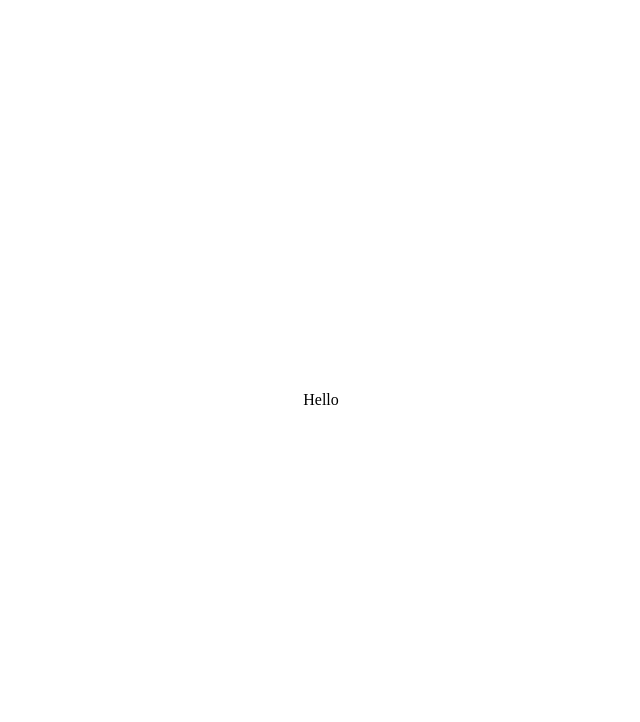
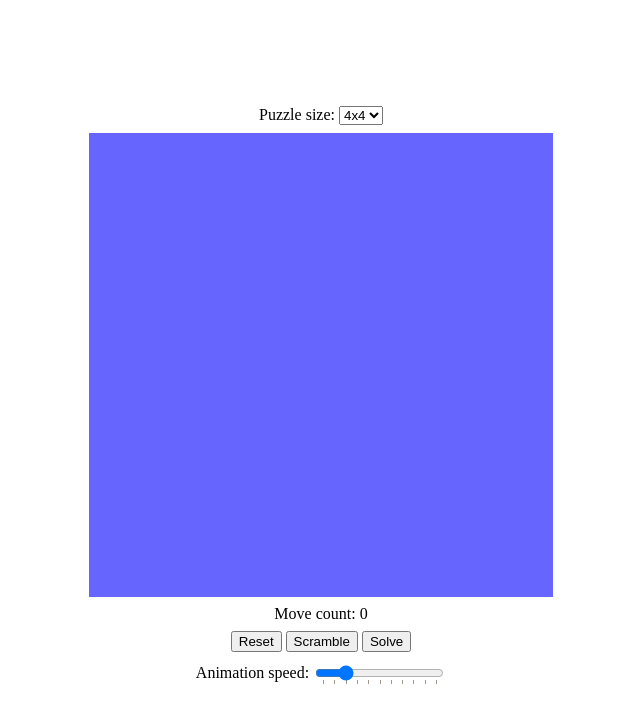
Before and after one commit to taylorjg/sliding-puzzle-react, a React (Create React App) app: page / in a window 1280 px wide. Shown: the top 722 px of the page, without its empty margins (319-959 px from the left). Built offline with nearby package versions, Linux system fonts and the light colour scheme.

Commit message:
Layout (1)

```diff
--- a/public/index.html
+++ b/public/index.html
@@ -17,6 +17,11 @@
       padding: 0;
       width: 100%;
       height: 100%;
+    }
+
+    #root {
+      width: 100%;
+      height: 100%;
       display: flex;
       align-items: center;
       justify-content: center;
--- a/src/App.tsx
+++ b/src/App.tsx
@@ -1,9 +1,121 @@
-function App() {
+import styled from "styled-components"
+
+const MainContent = styled.div`
+  width: 480px;
+  height: 100%;
+  display: flex;
+  flex-direction: column;
+  align-items: center;
+  justify-content: center;
+`
+
+const PuzzleSize = () => {
   return (
     <div>
-      Hello
+      <span>Puzzle size:</span>
+      &nbsp;
+      <select>
+        <option>3x3</option>
+        <option selected>4x4</option>
+      </select>
     </div>
   )
 }
 
+const PuzzleOuter = styled.div`
+  width: 100%;
+  padding-bottom: 100%;
+  position: relative;
+`
+
+const PuzzleInner = styled.div`
+  position: absolute;
+  left: .5rem;
+  right: .5rem;
+  top: .5rem;
+  bottom: .5rem;
+  background: #66F;
+`
+
+const StyledPanel1 = styled.div`
+  width: 100%;
+  display: flex;
+  flex-direction: column;
+  align-items: center;
+  justify-content: center;
+`
+
+const Panel1 = () => {
+  return (
+    <StyledPanel1>
+      <PuzzleSize />
+      <PuzzleOuter>
+        <PuzzleInner />
+      </PuzzleOuter>
+    </StyledPanel1>
+  )
+}
+
+const StyledPanelRow = styled.div`
+  display: flex;
+  align-items: center;
+  justify-content: center;
+  margin-bottom: .5rem;
+`
+
+const StyledPanel2 = styled.div`
+  display: flex;
+  flex-direction: column;
+  align-items: center;
+  justify-content: center;
+`
+
+const Panel2 = () => {
+  return (
+    <StyledPanel2>
+      <StyledPanelRow>
+        <span>Move count:</span>
+        &nbsp;
+        <span>0</span>
+      </StyledPanelRow>
+
+      <StyledPanelRow>
+        <button>Reset</button>
+        &nbsp;
+        <button>Scramble</button>
+        &nbsp;
+        <button>Solve</button>
+      </StyledPanelRow>
+
+      <StyledPanelRow>
+        <span>Animation speed:</span>
+        &nbsp;
+        <input type="range" min="0" max="1" step="0.1" list="tickmarks" value="0.2" />
+        <datalist id="tickmarks">
+          <option value="0.0"></option>
+          <option value="0.1"></option>
+          <option value="0.2"></option>
+          <option value="0.3"></option>
+          <option value="0.4"></option>
+          <option value="0.5"></option>
+          <option value="0.6"></option>
+          <option value="0.7"></option>
+          <option value="0.8"></option>
+          <option value="0.9"></option>
+          <option value="1.0"></option>
+        </datalist>
+      </StyledPanelRow>
+    </StyledPanel2>
+  )
+}
+
+const App = () => {
+  return (
+    <MainContent>
+      <Panel1 />
+      <Panel2 />
+    </MainContent>
+  )
+}
+
 export default App
```
